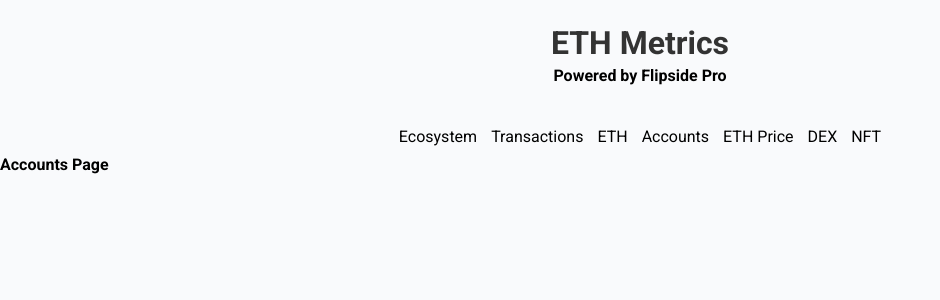
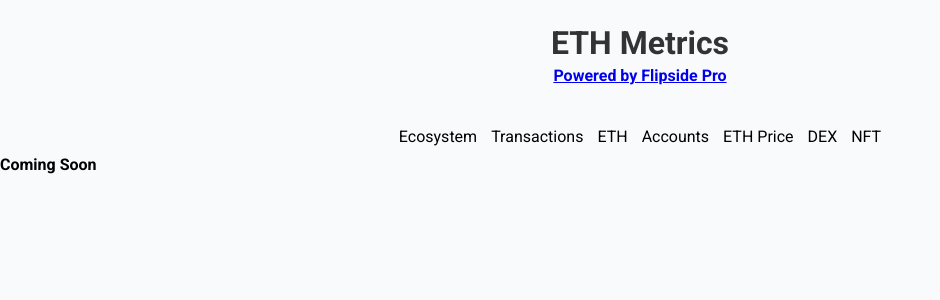
Before and after one commit to fsc-data-science/eth_metrics, a Svelte app: page /accounts in a window 1280 px wide. Shown: the top 300 px of the page, without its empty margins (0-940 px from the left). Built offline with nearby package versions, Linux system fonts and the light colour scheme.

Commit message:
coming soon

```diff
--- a/public/global.css
+++ b/public/global.css
@@ -55,7 +55,6 @@ color: #9e9e9e;
 	margin: 0% 25%;
 	display: flex;
 	flex-direction: row; /* Always vertical */
-	align-items: center; /* Center the layout */
 	justify-content: center;
 }
 
--- a/src/components/Card.svelte
+++ b/src/components/Card.svelte
@@ -26,7 +26,6 @@
 }
 </style>
 
-
 <div class="card">
     <h4>{name}</h4>
     <p>{formattedValue}</p>
--- a/src/components/Header.svelte
+++ b/src/components/Header.svelte
@@ -4,5 +4,5 @@
 
 <header>
 <h1>ETH Metrics</h1>
-<h2>Powered by Flipside Pro</h2>
+<h2><a href = 'https://data.flipsidecrypto.com/'>Powered by Flipside Pro</a></h2>
 </header>
--- a/src/routes/Accounts.svelte
+++ b/src/routes/Accounts.svelte
@@ -1 +1 @@
-<h2>Accounts Page</h2>
+<h2>Coming Soon</h2>
--- a/src/routes/Dex.svelte
+++ b/src/routes/Dex.svelte
@@ -1 +1 @@
-<h2>DEX Page</h2>
+<h2>Coming Soon</h2>
--- a/src/routes/Ecosystem.svelte
+++ b/src/routes/Ecosystem.svelte
@@ -13,13 +13,13 @@
     $: if (cardsData) {
     categories = [
         {
-            label: "Tx",
-            names: ["# TX", "# Failed TX", "% Failed TX"],
-            values: [cardsData?.TOTAL_FACT_TX, cardsData?.TOTAL_FAILED_TX, cardsData?.TOTAL_PERCENT_FAILED_TX]
+            label: "Transactions",
+            names: ["# Tx", "# Failed", "% Failed"],
+            values: [cardsData?.TOTAL_FACT_TX, cardsData?.TOTAL_FAILED_TX, 100*cardsData?.TOTAL_PERCENT_FAILED_TX + "%"]
         },
         {
-            label: "ETH Volume",
-            names: ["# ETH Transfers", "ETH Transfer Volume", "ETH Fees"],
+            label: "Raw Ether",
+            names: ["#Transfers", "Transfer Volume", "Fees Paid"],
             values: [cardsData?.TOTAL_RAW_ETH_TRANSFERS, cardsData?.TOTAL_ETH_TRANSFER_VOLUME, cardsData?.TOTAL_ETH_TX_FEES]
 
         },
@@ -38,8 +38,8 @@
         },
         {
             label: "DEX",
-            names: ["# Swap Tx", "Swap Volume (USD)", "Uniswap Dominance"],
-            values: [cardsData?.TOTAL_SWAP_TX, cardsData?.TOTAL_USD_SWAP_VOLUME, cardsData?.TOTAL_UNISWAP_DOMINANCE]
+            names: ["# Swap Tx", "Volume (Billion USD)", "Uniswap %"],
+            values: [cardsData?.TOTAL_SWAP_TX, cardsData?.TOTAL_USD_SWAP_VOLUME/1e9, 100*cardsData?.TOTAL_UNISWAP_DOMINANCE]
 
         },
         {
--- a/src/routes/Eth.svelte
+++ b/src/routes/Eth.svelte
@@ -1 +1 @@
-<h2>Eth Page</h2>
+<h2>Coming Soon</h2>
--- a/src/routes/Nft.svelte
+++ b/src/routes/Nft.svelte
@@ -1 +1 @@
-<h2>NFT Page</h2>
+<h2>Coming Soon</h2>
--- a/src/routes/Price.svelte
+++ b/src/routes/Price.svelte
@@ -1 +1 @@
-<h2>Price Page</h2>
+<h2>Coming Soon</h2>
--- a/src/routes/Transactions.svelte
+++ b/src/routes/Transactions.svelte
@@ -1 +1 @@
-<h2>Transactions Page</h2>
+<h2>Coming Soon</h2>
```
